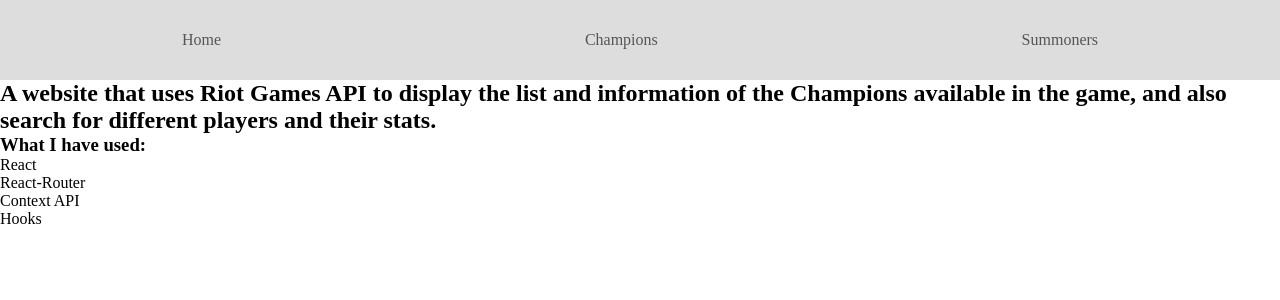
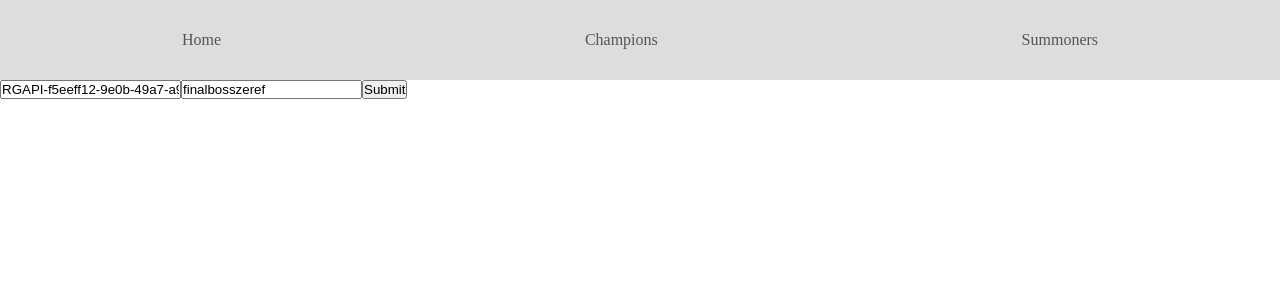
Before and after one commit to UdayKiranDamodara/RiotAPI, a React (Create React App) app: page /#/Summoners in a window 1280 px wide. Shown: the top 300 px of the page. Built offline with nearby package versions, Linux system fonts and the light colour scheme; no server answers.

Commit message:
initial work on Summoners

```diff
--- a/package.json
+++ b/package.json
@@ -1,5 +1,6 @@
 {
   "name": "lol_ddragon",
+  "proxy": "https://euw1.api.riotgames.com/",
   "version": "0.1.0",
   "private": true,
   "homepage": "https://udaykirandamodara.github.io/RiotAPI/",
--- a/src/components/App.js
+++ b/src/components/App.js
@@ -1,5 +1,5 @@
 import React from 'react'
-import {BrowserRouter as Router, Switch, Route} from 'react-router-dom'
+import {HashRouter as Router, Switch, Route} from 'react-router-dom'
 
 import Nav from './Nav'
 import Home from './Home'
--- a/src/components/Summoners.js
+++ b/src/components/Summoners.js
@@ -2,18 +2,31 @@
 
 const Summoners = () => {
 
-    const [key, setKey] = useState('')
-    const [summonerName, setSummonerName] = useState('')
+    const [key, setKey] = useState('RGAPI-f5eeff12-9e0b-49a7-a98f-09d34723e5bc')
+    const [summonerName, setSummonerName] = useState('finalbosszeref')
+
+    const [fetchData, setFetchData] = useState('')
+
+
+    useEffect(()=>{
+        fetchMatchHistory()
+    }, [fetchData])
 
     const fetchSummoner = async () => {
         console.log(key, summonerName)
         // const rawFetchSummoner = await fetch(`https://euw1.api.riotgames.com/lol/summoner/v4/summoners/by-name/${summonerName}?api_key=${key}`, {mode: 'cors'})
-        const rawFetchSummoner = await fetch('https://euw1.api.riotgames.com/lol/summoner/v4/summoners/by-name/scarlet%20fan?api_key=RGAPI-7043fe11-850f-45f9-b169-dea57a49a547')
+        const rawFetchSummoner = await fetch(`/lol/summoner/v4/summoners/by-name/${summonerName}?api_key=${key}`)
         const parsedSummoner = await rawFetchSummoner.json()
-        console.log('fetch response',parsedSummoner)
+        console.log('fetch response', parsedSummoner)
+        setFetchData(parsedSummoner)
+        //fetchMatchHistory();
     }
 
-
+    const fetchMatchHistory = async () => {
+        const rawMatchHistory = await fetch(`/lol/match/v4/matchlists/by-account/${fetchData.accountId}?api_key=${key}`)
+        const parsedMatchHistory = await rawMatchHistory.json()
+        console.log('parsed Match History', parsedMatchHistory)
+    }
 
     return(
         <div className='summoner'>
@@ -30,6 +43,9 @@
                 />
                 <button onClick={fetchSummoner}>Submit</button>
             </div>
+            <div className='summoner-data'>
+                {fetchData.accountId}
+            </div>
         </div>
     )
 }
```
Also changed, not shown: 17 other files (tests, documents, lock files or other folders).
